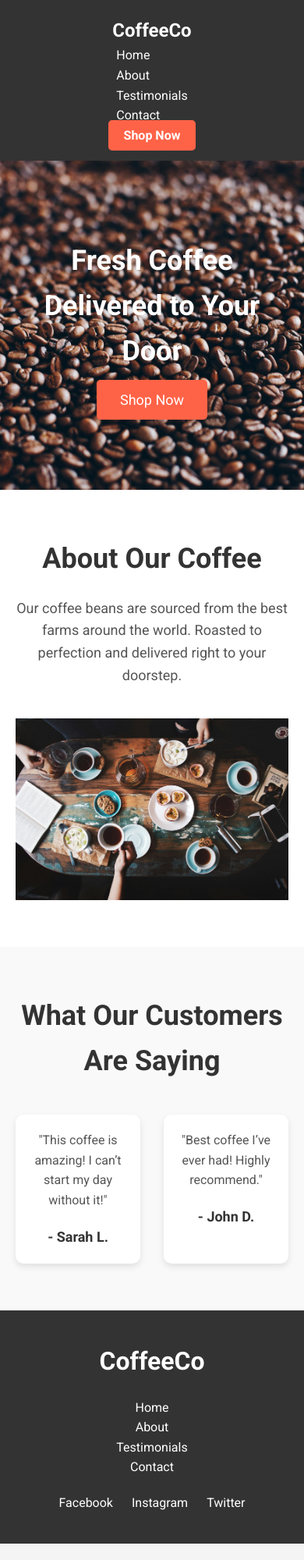
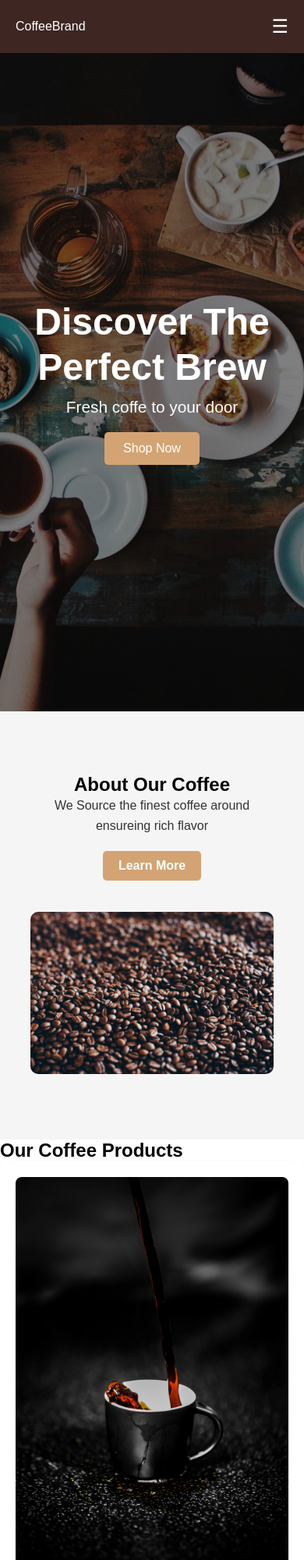
Before and after one commit to tjp1010/CoffeeSite, a plain HTML site: page index.html in a window 390 px wide. Shown: the top 2000 px of the page at 78% size. Before the commit the page ends 1979 px from the top, so only its background shows below. Drawn offline with Linux system fonts and the light colour scheme.

Commit message:
Basic Responsive Structure

```diff
--- a/assets/script.js
+++ b/assets/script.js
@@ -0,0 +1,6 @@
+const hamburger = document.querySelector(".hamburger")
+const navLinks = document.querySelector(".nav-links")
+
+hamburger.addEventListener("click", () => {
+    navLinks.classList.toggle("active");
+});
--- a/assets/style.css
+++ b/assets/style.css
@@ -1,242 +1,320 @@
-@import url('https://fonts.googleapis.com/css2?family=Roboto:ital,wght@0,100..900;1,100..900&display=swap');
-
+/* Reset and General Styles */
 * {
     margin: 0;
     padding: 0;
-    box-sizing: broder-box;
+    box-sizing: border-box;
+    font-family: Arial, sans-serif;
 }
 
-body {
-    font-family: 'Roboto', sans-serif;
-    line-height: 1.6;
-    color: #333;
-    background-color: #f4f4f4;
-    padding: 0;
-}
-
-header {
-    background-color: #333;
-    color: white;
-    padding: 20px 0;
-    position: sticky;
-    top: 0;
-    z-index: 1000;
-}
-
-header nav {
+/* Header and Navbar */
+header .navbar {
     display: flex;
     justify-content: space-between;
     align-items: center;
-    max-width: 1200px;
-    margin: 0 auto;
-    padding: 0 20px;
+    padding: 20px;
+    background: #3e2723;
+    /* Dark coffee brown */
+    color: white;
 }
 
- header .nav-links {
+/* Navigation Links */
+header .nav-links {
+    display: flex;
     list-style: none;
-    display: flex;
-}
-
-header .nav-links li {
-    margin: 0 15px;
+    gap: 20px;
 }
 
 header .nav-links a {
     text-decoration: none;
     color: white;
-    font-size: 16px;
-    transition: color 0.3s ease;
-}
-header .nav-links a:hover{
-    text-decoration: underline;
 }
 
-header .cta-button .btn {
+/* Hamburger Menu (Hidden by Default) */
+header .hamburger {
+    display: none;
+    font-size: 24px;
+    background: none;
+    border: none;
+    color: white;
+    cursor: pointer;
+}
+
+/* Hero Section */
+.hero {
+    height: 100vh;
+    display: flex;
+    flex-direction: center;
+    justify-content: center;
+    align-items: center;
+    text-align: center;
+    position: relative;
+    background: url('img/coffee2.jpg') center/cover no-repeat;
+    color: white;
+    padding: 20px;
+}
+
+/* overlay */
+.overlay {
+    position: absolute;
+    top: 0;
+    left: 0;
+    width: 100%;
+    height: 100%;
+    background: rgba(0, 0, 0, 0.5);
+}
+
+.hero-content {
+    position: relative;
+    z-index: 1;
+    max-width: 600px;
+}
+
+.hero h1 {
+    font-size: 3rem;
+    font-weight: bold;
+    margin-bottom: 10px;
+    line-height: 1.2;
+}
+
+.hero p {
+    font-size: 1.3rem;
+    margin-bottom: 20px;
+}
+
+.cta {
+    display: inline-block;
+    padding: 12px 24px;
+    background: #d4a373;
+    color: white;
+    text-decoration: none;
+    border-radius: 5px;
+    transition: background 0.3s ease;
+}
+
+.cta:hover {
+    background: #c1925a;
+}
+
+/* About Section */
+.about  {
+    display: flex;
+    align-items: center;
+    justify-content: center;
+    gap: 40px;
+    padding: 80px 10%;
+    background: #f5f5f5; /* light bg for contrast */
+}
+
+.about-content {
+    max-width: 500px;
+}
+ .about p {
+    font-size: 1.rem;;
+    color: #333;
+    line-height: 1.6;
+    margin-bottom: 20px;
+ }
+
+ .btn {
+    display: inline-block;
     padding: 10px 20px;
-    background-color: #ff6347;
+    background: #d4a373;
     color: white;
     text-decoration: none;
     border-radius: 5px;
     font-weight: bold;
-    transition: background-color 0.3s ease;
+    transition: background 0.3s ease ;
+ }
+
+ .btn:hover {
+    background: #c1925a;
+ }
+
+
+ /* about image */
+ .about-image img {
+    width: 100%;
+    max-width: 600px;
+    border-radius: 10px;
+ }
+
+ /* Product Section */
+ .products {
+    padding: 80px 10%;
+    background: #f9f9f9;
+    text-align: center;
+ }
+
+ .products h2 {
+    font-size: 2.5rem;
+    color: #3e2723;
+    margin-bottom: 40px;
+ }
+
+ /* grid for product cards */
+.product-cards {
+    display: grid;
+    grid-template-columns: repeat(auto-fill, minmax(250px, 1fr));
+    gap: 30px;
 }
 
-header .cta-button .btn:hover {
-    background-color: #e55347;
+.card {
+    background: white;
+    border-radius: 10px;
+    padding: 20px;
+    box-shadow: 0 4px 6px rgba(0, 0, 0, 0.1);
+    transition: transform 0.3s ease, box-shadow 0.3s ease;
 }
 
-/* Hero Section */
-
-.hero {
-    background: url('img/coffee3.jpg') no-repeat center center/cover;
-    color: white;
-    text-align: center;
-    padding: 100px 20px;
+.card:hover {
+    transform: translateY(-5px);
+    box-shadow: 0 8px 12px rgba(0, 0, 0, 0.2)
 }
 
-.hero h2 {
-    font-size: 48px;
-    font-weight: bold;
+/* product image */
+
+.card img {
+    width: 100%;
+    height: auto;
+    border-radius: 8px;
+    margin-bottom: 20px;
+
+}
+
+/* product title and description */
+
+.card h3 {
+    font-size: 1.5rem;
+    color:#3e2723;
+    margin-bottom: 10px;
+}
+
+.card p {
+    font-size: 1rem;
+    color: #666;
     margin-bottom: 20px;
 }
 
-.hero .btn {
-    padding: 15px 30px;
-    font-size: 18px;
-    background-color: #ff6347;
-    color:white;
+/* buttons */
+
+.card .btn {
+    display: inline-block;
+    padding: 10px 20px;
+    background: #d4a373;
+    color: white;
     text-decoration: none;
     border-radius: 5px;
-    transition: background-color 0.3s ease;
+    font-weight: bold;
+    transition: background 0.3s ease;
 }
 
-.hero .btn:hover {
-    background-color: #e55347;
+.card .btn:hover {
+    background: #c1925a;
 }
 
-/* about section */
 
-.about {
-    background-color: #fff;
-    padding: 60px 20px;
+/* footer section */
+footer {
+    background-color: #3e2723; /* Dark Bg for contrast */
+    color: white;
+    padding: 40px 10%;
     text-align: center;
 }
 
-.about h2 {
-    font-size: 36px;
-    margin-bottom: 20px;
-    color: #333;
+.footer-container {
+    display: flex;
+    justify-content: space-between;
+    align-items: center;
+    flex-wrap: wrap;
 }
 
-.about p {
-    font-size: 18px;
-    color: #555;
-    margin-bottom: 40px;
+.footer-left {
+    flex: 1;
 }
 
-.about-image img {
-    width: 100%;
-    max-width: 600px;
-    margin: 0 auto;
-    display: block;
+.footer-right ul {
+    list-style: none;
+    padding: 0;
+    margin: 0;
+}
+
+.footer-right a {
+    color: white;
+    text-decoration: none;
+    font-size: 1rem;
+    transition: color 0.3s ease;
+}
+
+.footer-right a:hover {
+    color: #d4a373;
 }
 
 
-/* testimonials */
 
-.testimonials {
-    background-color: #f9f9f9;
-    padding: 60px 20px;
-    text-align: center;
-}
-.testimonials h2 {
-    font-size: 36px;
-    margin-bottom: 40px;
-    color: #333;
-}
+/* Responsive media queries */
+@media (max-width: 768px) {
 
-.testimonial-cards {
-    display: flex;
-    justify-content: center;
-    gap: 30px;
-}
-
-.testimonial-card {
-    background-color: white;
-    border-radius: 10px;
-    padding: 20px;
-    width: 300px;
-    box-shadow: 0 4px 8px rgba(0, 0, 0, 0.1);
-    text-align: center;
-    transition: transform 0.3s ease;
-}
-
-.testimonial-card:hover {
-    transform: translateY(10px);
-}
-
-.testimonial-card p {
-    font-size: 16px;
-    color: #555;
-}
-
-.testimonial-card h3 {
-    margin-top: 20px;
-    font-size: 18px;
-    color: #333;
-}
-
-/* footer */
-footer {
-    background-color: #333;
-    color: white;
-    padding: 40px 20px;
-    text-align: center;
-
-}
-
-footer .footer-links {
-    margin: 20px 0;
-}
-
-footer .footer-links ul {
-    list-style: none;
-    display: flex;
-    justify-content: center;
-}
-
-footer .footer-links li {
-    margin: 0 15px;
-}
-
-footer .footer-links a {
-    color: white;
-    text-decoration: none;
-    font-size: 16px;
-}
-
-footer .social-links {
-    margin-top: 20px;
-}
-
-footer .social-links a {
-    color: white;
-    text-decoration: none;
-    margin: 0 10px;
-    font-size: 18px;
-}
-
-/* Responsive Design media queries */
-
-@media (max-width:768px) {
-    header nav {
+    /* responsive headers */
+    header .nav-links {
+        display: none;
         flex-direction: column;
-        text-align: column;
+        position: absolute;
+        top: 60px;
+        right: 20px;
+        background: #4e342e;
+        padding: 10px;
+        border-radius: 5px;
     }
 
-    header .nav-links {
-        flex-direction: column;
+    header .hamburger {
+        display: block;
     }
 
-    .hero h2 {
-        font-size: 36px;
+    header .nav-links.active {
+        display: flex;
     }
 
-    /* .testimonial-cards {
+
+
+    /* about responsive */
+    .about {
         flex-direction: column;
-        gap: 20px;
-    } */
+        text-align: center;
+    }
 
     .about-image img {
         max-width: 100%;
     }
 
-    footer .footer-links ul {
+    /* responsive products */
+    .products {
+        padding: 40px 10%;
+    }
+
+    .product-cards {
+        grid-template-columns: repeat(autofill, minmax(200px, 1fr));
+    }
+
+    /* responsive footer */
+    footer {
+        padding: 40px 5%;
+    }
+
+    .footer-container {
         flex-direction: column;
     }
 
+    .footer-left, .footer-right {
+        text-align: center;
+        margin-bottom: 20px;
+    }
 
-    footer .social-links a {
-        font-size: 16px;
+    .footer-right ul {
+        display: flex;
+        justify-content: center;
+    }
+
+    .footer-right li {
+        margin: 0 15px;
     }
 }
--- a/index.html
+++ b/index.html
@@ -3,92 +3,90 @@
   <head>
     <meta charset="UTF-8" />
     <meta name="viewport" content="width=device-width, initial-scale=1.0" />
-    <meta http-equiv="X-UA-Compatible" content="ie=edge" />
     <title>Coffee Landing Page</title>
-    <link
-      href="https://fonts.googleapis.com/css2?family=Roboto:wght@400;700&display=swap"
-      rel="stylesheet"
-    />
     <link rel="stylesheet" href="assets/style.css" />
   </head>
   <body>
-    <!-- Header Section -->
     <header>
-      <nav>
-        <div class="logo">
-          <h1>CoffeeCo</h1>
-        </div>
+      <nav class="navbar">
+        <div class="logo">CoffeeBrand</div>
         <ul class="nav-links">
-          <li><a href="#home">Home</a></li>
-          <li><a href="#about">About</a></li>
-          <li><a href="#testimonials">Testimonials</a></li>
-          <li><a href="#contact">Contact</a></li>
+          <li><a href="#">Home</a></li>
+          <li><a href="#">About</a></li>
+          <li><a href="#">Products</a></li>
+          <li><a href="#">Contact</a></li>
         </ul>
-        <div class="cta-button">
-          <a href="#shop" class="btn">Shop Now</a>
-        </div>
+        <!-- Hamburger Icon -->
+        <button class="hamburger" aria-label="Toggle Menu">☰</button>
       </nav>
     </header>
 
-    <!-- Main Section -->
-    <section id="home" class="hero">
-      <div class="hero-content">
-        <h2>Fresh Coffee Delivered to Your Door</h2>
-        <a href="#shop" class="btn">Shop Now</a>
-      </div>
-    </section>
+    <main>
+      <!----Hero Section ----->
+      <section class="hero">
+        <div class="overlay"></div>
+        <div class="hero-content">
+          <h1>Discover The Perfect Brew</h1>
+          <p>Fresh coffe to your door</p>
+          <a href="#" class="cta">Shop Now</a>
+        </div>
+      </section>
 
-    <!-- About Section -->
-    <section id="about" class="about">
-      <div class="about-content">
-        <h2>About Our Coffee</h2>
-        <p>
-          Our coffee beans are sourced from the best farms around the world.
-          Roasted to perfection and delivered right to your doorstep.
-        </p>
+      <!------About Section-->
+      <section class="about">
+        <div class="about-content">
+          <h2>About Our Coffee</h2>
+          <p>We Source the finest coffee around ensureing rich flavor</p>
+          <a href="#" class="btn">Learn More</a>
+        </div>
         <div class="about-image">
-          <img src="assets/img/coffee2.jpg" alt="Coffee Beans" />
+          <img src="assets/img/coffee3.jpg" alt="Coffee" />
         </div>
-      </div>
-    </section>
+      </section>
 
-    <!-- Testimonials Section -->
-    <section id="testimonials" class="testimonials">
-      <h2>What Our Customers Are Saying</h2>
-      <div class="testimonial-cards">
-        <div class="testimonial-card">
-          <p>"This coffee is amazing! I can’t start my day without it!"</p>
-          <h3>- Sarah L.</h3>
+      <!-----Product Section-->
+      <section class="product">
+        <h2>Our Coffee Products</h2>
+        <div class="product-cards">
+          <div class="card">
+            <img src="assets/img/coffee4.jpg" alt="Product 1" />
+            <h3>Premium Roast</h3>
+            <p>A rich full bodied roast with bold flavor</p>
+            <a href="#" class="btn">Buy Now</a>
+          </div>
+
+          <div class="card">
+            <img src="assets/img/coffee5.jpg" alt="Product 1" />
+            <h3>Premium Roast</h3>
+            <p>A rich full bodied roast with bold flavor</p>
+            <a href="#" class="btn">Buy Now</a>
+          </div>
+
+          <div class="card">
+            <img src="assets/img/coffee5.jpg" alt="Product 1" />
+            <h3>Premium Roast</h3>
+            <p>A rich full bodied roast with bold flavor</p>
+            <a href="#" class="btn">Buy Now</a>
+          </div>
         </div>
-        <div class="testimonial-card">
-          <p>"Best coffee I’ve ever had! Highly recommend."</p>
-          <h3>- John D.</h3>
+      </section>
+    </main>
+    <!------Foooter-->
+    <footer>
+      <div class="footer-container">
+        <div class="footer-left">
+          <p>&copy; 2025 CoffeeCo. All rights Reserved</p>
         </div>
-      </div>
-    </section>
-
-    <!-- Footer Section -->
-    <footer>
-      <div class="footer-content">
-        <div class="footer-logo">
-          <h1>CoffeeCo</h1>
-        </div>
-        <div class="footer-links">
-          <ul>
-            <li><a href="#home">Home</a></li>
-            <li><a href="#about">About</a></li>
-            <li><a href="#testimonials">Testimonials</a></li>
-            <li><a href="#contact">Contact</a></li>
+        <div class="footer-right">
+          <ul class="social-links">
+            <li><a href="#" target="_blank">Facebook</a></li>
+            <li><a href="#" target="_blank">X</a></li>
+            <li><a href="#" target="_blank">Instagram</a></li>
           </ul>
-        </div>
-        <div class="social-links">
-          <a href="#">Facebook</a>
-          <a href="#">Instagram</a>
-          <a href="#">Twitter</a>
         </div>
       </div>
     </footer>
 
-    <script src="script.js"></script>
+    <script src="assets/script.js"></script>
   </body>
 </html>
```
Also changed, not shown: assets/img/coffee4.jpg (added), assets/img/coffee5.jpg (added).
